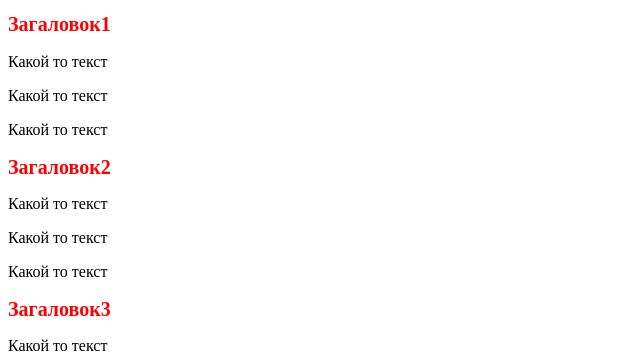
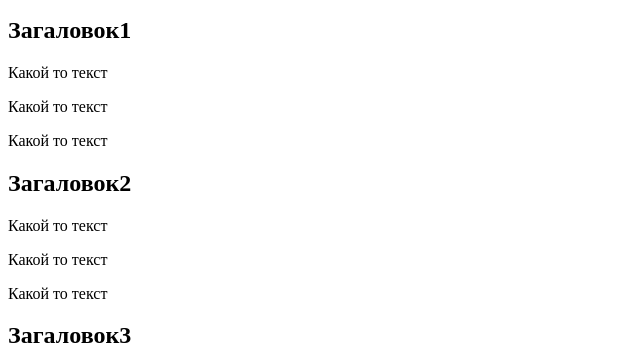
Before and after one commit to wolfindeveloper/ButtonHover, a plain HTML site: page index.html in a window 1280 px wide. Shown: the part 443-801 px from the top of the page, without its empty margins (0-640 px from the left). Drawn offline with Linux system fonts and the light colour scheme.

Commit message:
Update index.html

```diff
--- a/index.html
+++ b/index.html
@@ -13,15 +13,15 @@
       <p>Текст</p>
       <img src="https://klike.net/uploads/posts/2021-01/1611131113_2.jpg">
 
-      <h2 style="color:red;font-size:20px">Загаловок1</h2>
+      <h2>Загаловок1</h2>
       <p>Какой то текст</p>
       <p>Какой то текст</p>
       <p>Какой то текст</p>
-      <h2 style="color:red;font-size:20px">Загаловок2</h2>
+      <h2>Загаловок2</h2>
       <p>Какой то текст</p>
       <p>Какой то текст</p>
       <p>Какой то текст</p>
-      <h2 style="color:red;font-size:20px">Загаловок3</h2>
+      <h2>Загаловок3</h2>
       <p>Какой то текст</p>
       <p>Какой то текст</p>
       <p>Какой то текст</p>
```
